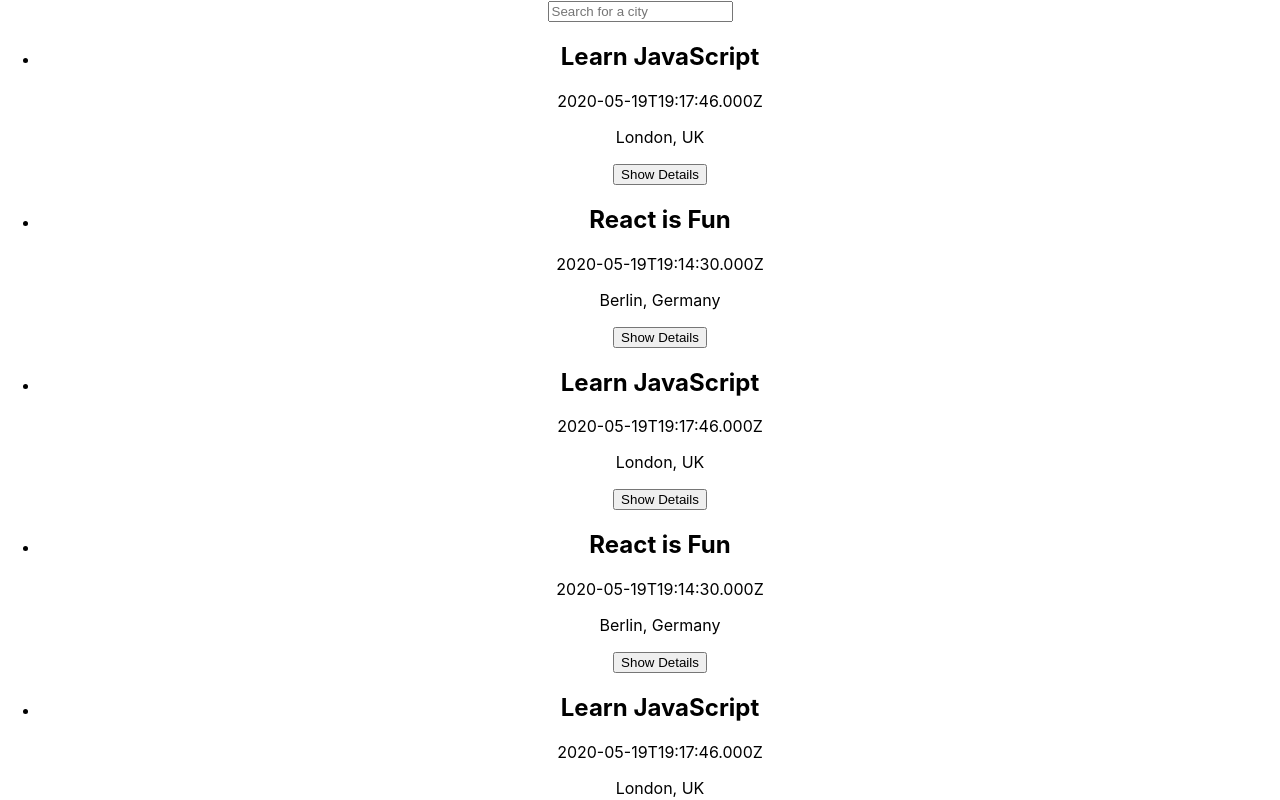
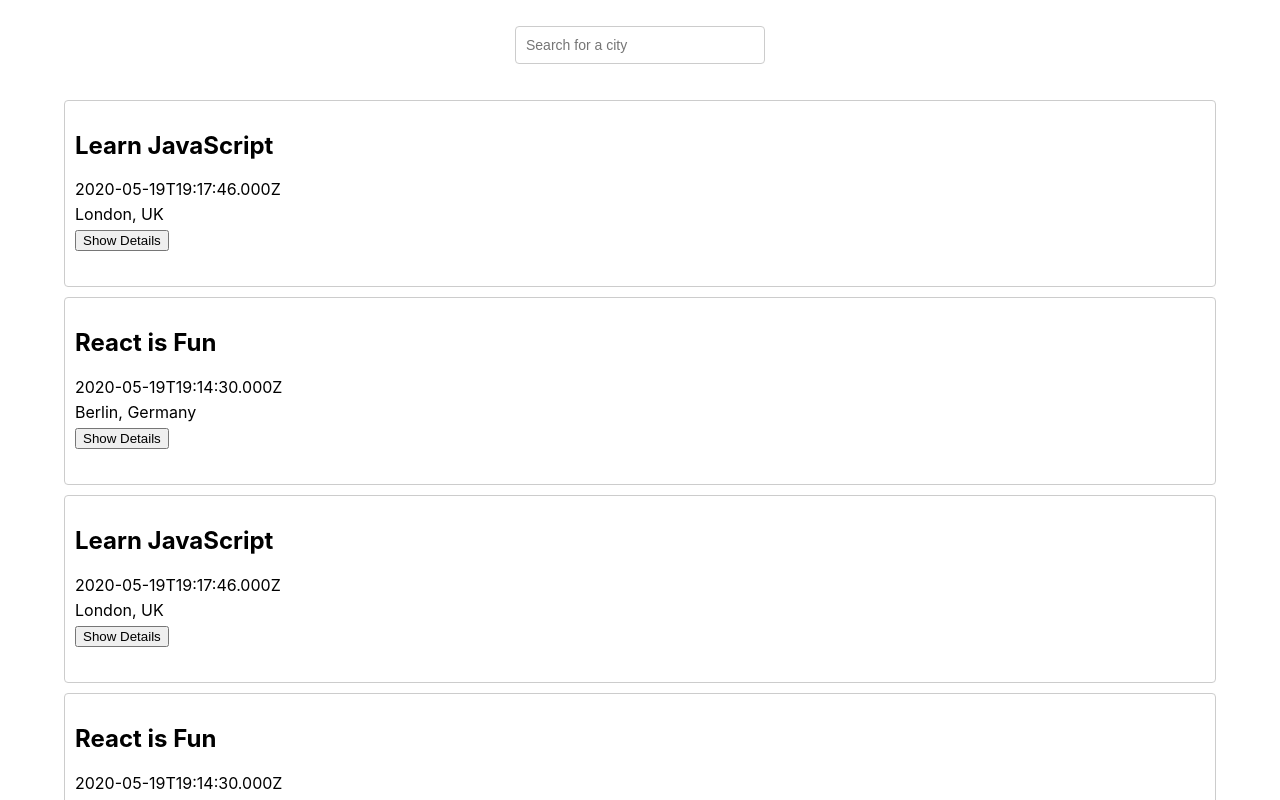
Before and after one commit to staszewska/meet, a React (Create React App) app: page / in a window 1280 px wide. Shown: the top 800 px of the page. Built offline with nearby package versions, Linux system fonts and the light colour scheme.

Commit message:
css applied

```diff
--- a/src/App.css
+++ b/src/App.css
@@ -1,17 +1,7 @@
-.App {
+/* .App {
   text-align: center;
 }
 
-.App-logo {
-  height: 40vmin;
-  pointer-events: none;
-}
-
-@media (prefers-reduced-motion: no-preference) {
-  .App-logo {
-    animation: App-logo-spin infinite 20s linear;
-  }
-}
 
 .App-header {
   background-color: #282c34;
@@ -28,11 +18,92 @@
   color: #61dafb;
 }
 
-@keyframes App-logo-spin {
-  from {
-    transform: rotate(0deg);
-  }
-  to {
-    transform: rotate(360deg);
-  }
+ */
+
+ .App {
+  text-align: center;
+  padding: 2% 5%;
 }
+
+.App * {
+  box-sizing: border-box;
+}
+
+ul {
+  padding: 0;
+  list-style: none;
+}
+
+p {
+  margin: 5px 0;
+}
+
+input[type="text"],
+input[type="number"] {
+  padding: 8px 6px 8px 10px;
+  border-radius: 4px;
+  outline: none;
+  border: 1px solid #ccc;
+  font-size: 14px;
+  line-height: 20px;
+  align-self: center;
+  height: 38px;
+  margin-bottom: 20px;
+}
+
+.city {
+  width: 250px;
+}
+
+#city-search {
+  display: flex;
+  flex-direction: column;
+  margin: auto;
+  position: relative;
+}
+
+.suggestions {
+  width: 250px;
+  position: absolute;
+  top: 45px;
+  z-index: 2;
+  align-self: center;
+  margin: 0;
+  font-size: 14px;
+  box-shadow: 10px 10px 16px -12px rgba(0, 0, 0, 0.75);
+}
+
+.suggestions > li {
+  text-align: left;
+  padding: 8px 6px 8px 10px;
+  background-color: #eee;
+  cursor: default;
+}
+
+.suggestions > li:last-child {
+  border-bottom-left-radius: 4px;
+  border-bottom-right-radius: 4px;
+}
+
+.suggestions > li:hover {
+  background-color: #bcdcdb;
+}
+
+.event {
+  padding: 10px 10px 35px;
+  margin-bottom: 10px;
+  text-align: left;
+  border: 1px solid #ccc;
+  border-radius: 4px;
+  position: relative;
+}
+
+.details-btn {
+  position: absolute;
+  right: 5px;
+  bottom: 5px;
+  padding: 5px 8px;
+  border-radius: 4px;
+  outline: none;
+  cursor: pointer;
+}
```
